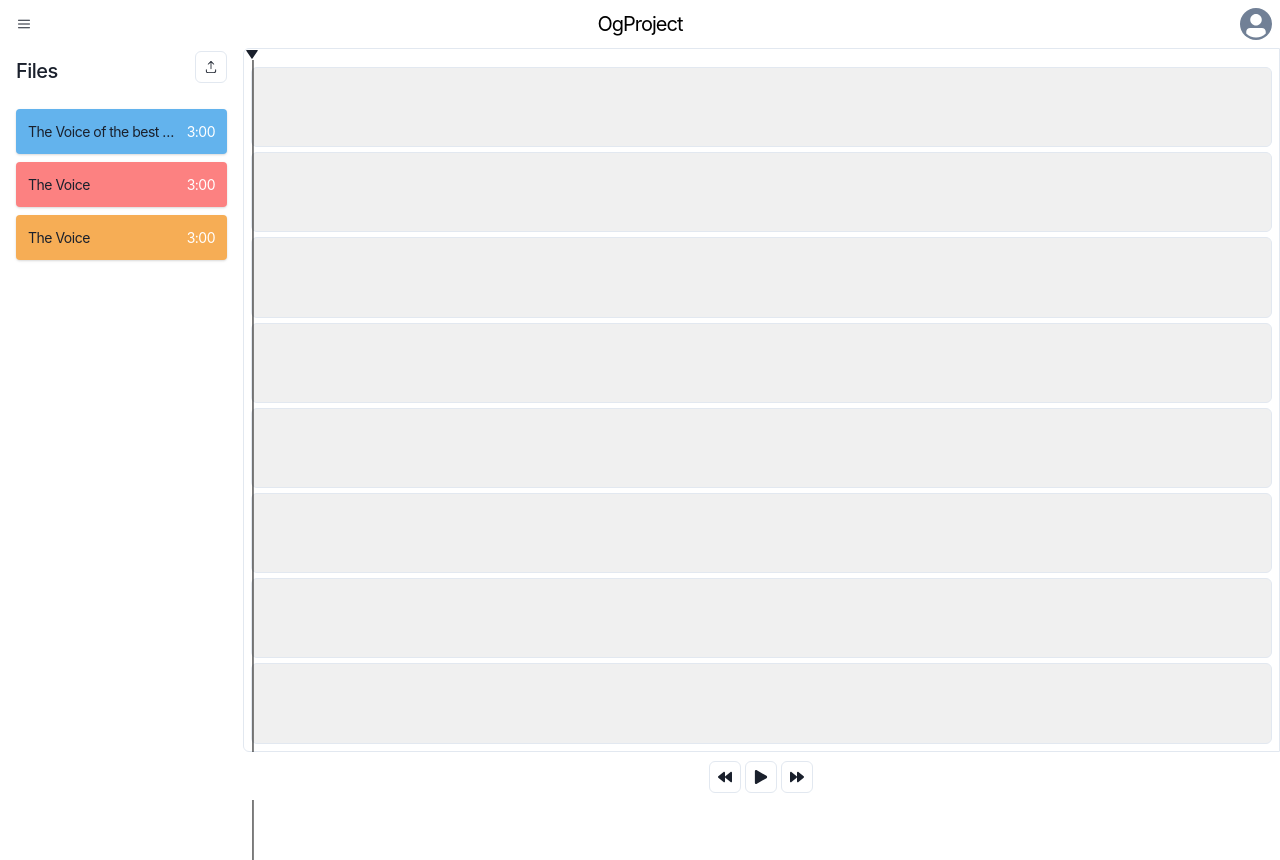
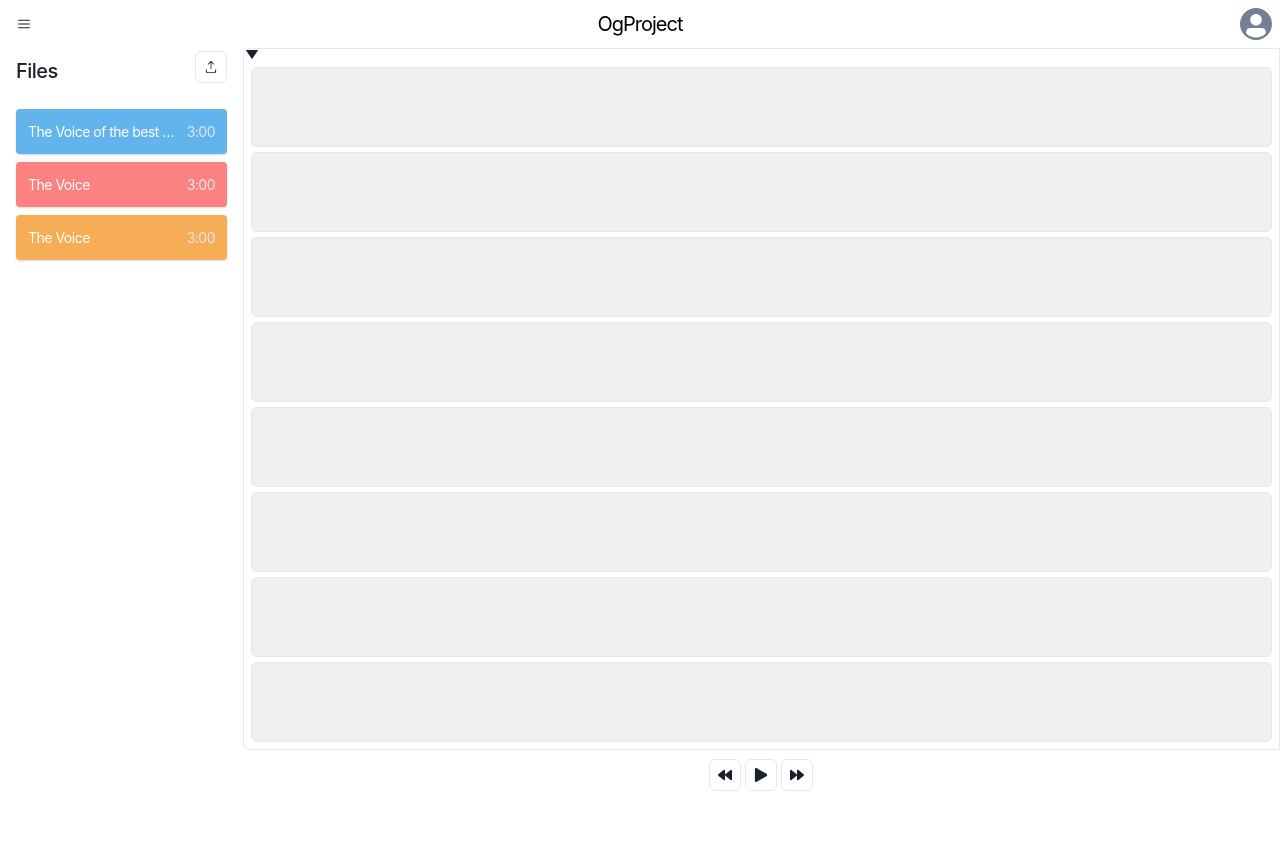
Before and after one commit to garvsl/blurrynoise, a React (Vite) app: page /project/1 in a window 1280 px wide. After the commit the page ends 800 px from the top, so only its background shows below. Built offline with nearby package versions, Linux system fonts and the light colour scheme.

Commit message:
sizing changes

```diff
--- a/src/components/Project/File.tsx
+++ b/src/components/Project/File.tsx
@@ -13,6 +13,7 @@ export default function File({ title, length, color }: any) {
       <CardHeader>
         <Flex alignItems={"flex-end"}>
           <Text
+            color={"white"}
             fontSize={"14px"}
             letterSpacing={"-0.5px"}
             isTruncated={true}
@@ -25,7 +26,7 @@ export default function File({ title, length, color }: any) {
             paddingLeft={"10px"}
             fontSize={"14px"}
             letterSpacing={"-0.5px"}
-            color={"white"}
+            color={"gray.200"}
           >
             {length}
           </Text>
--- a/src/components/Project/FileDrawer.tsx
+++ b/src/components/Project/FileDrawer.tsx
@@ -32,7 +32,6 @@ export default function FileDrawer() {
         whiteSpace: "nowrap",
         position: "relative",
         left: "0",
-        height: "100vh",
         top: "0",
       }}
     >
--- a/src/components/Project/Marker.tsx
+++ b/src/components/Project/Marker.tsx
@@ -1,7 +1,13 @@
 import { Box, Flex, IconButton } from "@chakra-ui/react";
 import { motion } from "framer-motion";
+import { useEffect, useState } from "react";
 import { BiSolidDownArrow } from "react-icons/bi";
-export default function Marker() {
+export default function Marker({ gridRef }: any) {
+  const [loaded, setLoaded] = useState(false);
+  useEffect(() => {
+    console.log(gridRef.current.scrollWidth);
+    if (gridRef.current.scrollWidth > 0) setLoaded(true);
+  }, [gridRef]);
   return (
     <Flex
       drag
@@ -9,7 +15,7 @@ export default function Marker() {
       dragConstraints={{
         top: 0,
         left: 0,
-        right: 725, //How can I know the exact value? Also remove scrolling
+        right: loaded ? gridRef?.current?.scrollWidth - 13 : 0, //How can I know the exact value? Also remove scrolling
         bottom: 0,
       }}
       zIndex={9}
@@ -40,7 +46,7 @@ export default function Marker() {
         mt={"-10px"}
         w={"1px"}
         bg="black"
-        h={"100vh"}
+        // h={"90vh"}
         transform="translateX(0.475px)"
       ></Box>
     </Flex>
--- a/src/components/Project/Player.tsx
+++ b/src/components/Project/Player.tsx
@@ -5,8 +5,6 @@ export default function Player() {
   return (
     <Flex
       justifyContent={"center"}
-      marginTop={"auto"}
-      h={"110px"}
       paddingX={"12px"}
       zIndex={"99"}
       bg={"white"}
--- a/src/components/Project/SongScreen.tsx
+++ b/src/components/Project/SongScreen.tsx
@@ -1,42 +1,44 @@
 import { Card, Flex, Grid, GridItem } from "@chakra-ui/react";
 import { useProject } from "../../hooks/ProjectProvider";
 import Marker from "./Marker";
+import { useRef } from "react";
 
 const Song = () => {
   return (
-    <GridItem>
+    // <GridItem>
     <Card
       bg={"blackAlpha.100"}
       // bg={"gray.100"}
       // shadow={"xs"}
       variant={"outline"}
       padding={"16px"}
-        h={"100%"}
+      // h={"100%"}
       size={"md"}
-        w={"100%"}
+      // w={"100%"}
     ></Card>
-    </GridItem>
+    // </GridItem>
   );
 };
 
 export default function SongScreen() {
   const { isOpen } = useProject();
+  let gridRef: any = useRef();
   return (
     <Grid
-      overflow={"hidden"}
-      h={"100%"}
+      flexGrow={1}
+      ref={gridRef}
       borderWidth={"1px"}
       borderRadius={isOpen ? "0px" : "md"}
       borderLeft={isOpen && "0px"}
       borderRight={isOpen && "0px"}
       borderRightRadius={"0px"}
-      templateRows="repeat(8, 3fr)"
+      // templateRows="repeat(8, 3fr)"
       padding={"7px"}
       paddingTop={"18px"}
       flexDirection={"column"}
       gap={"5px"}
     >
-      <Marker />
+      <Marker gridRef={gridRef} />
       <Song />
       <Song />
       <Song />
--- a/src/routes/Project.tsx
+++ b/src/routes/Project.tsx
@@ -31,16 +31,11 @@ function Project() {
   return (
     <>
       {!loading && project.length > 0 && (
-        <Flex height={"100vh"} overflow={"hidden"} direction="column">
+        <Flex h={"100vh"} direction="column">
           <Header name={project[0]?.name} />
-          <Flex overflow={"hidden"}>
+          <Flex flex={1}>
             <FileDrawer />
-            <Flex
-              overflow={"hidden"}
-              flexDirection={"column"}
-              h="100vh"
-              w={"100vw"}
-            >
+            <Flex overflow={"hidden"} flexDirection={"column"} w={"100%"}>
               <SongScreen />
               <Player />
             </Flex>
```
Lines whose indentation alone changed are shown as unchanged.
